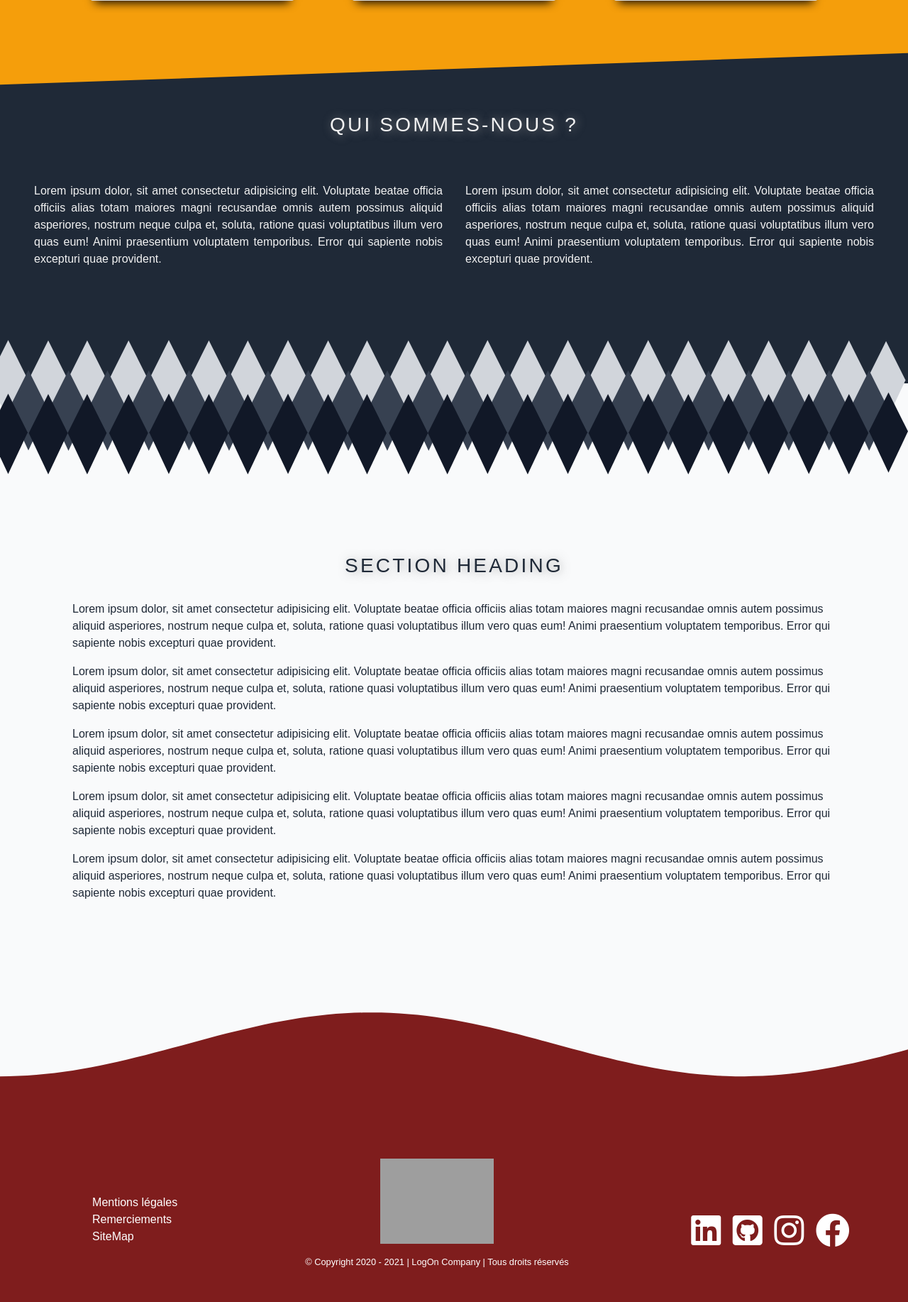
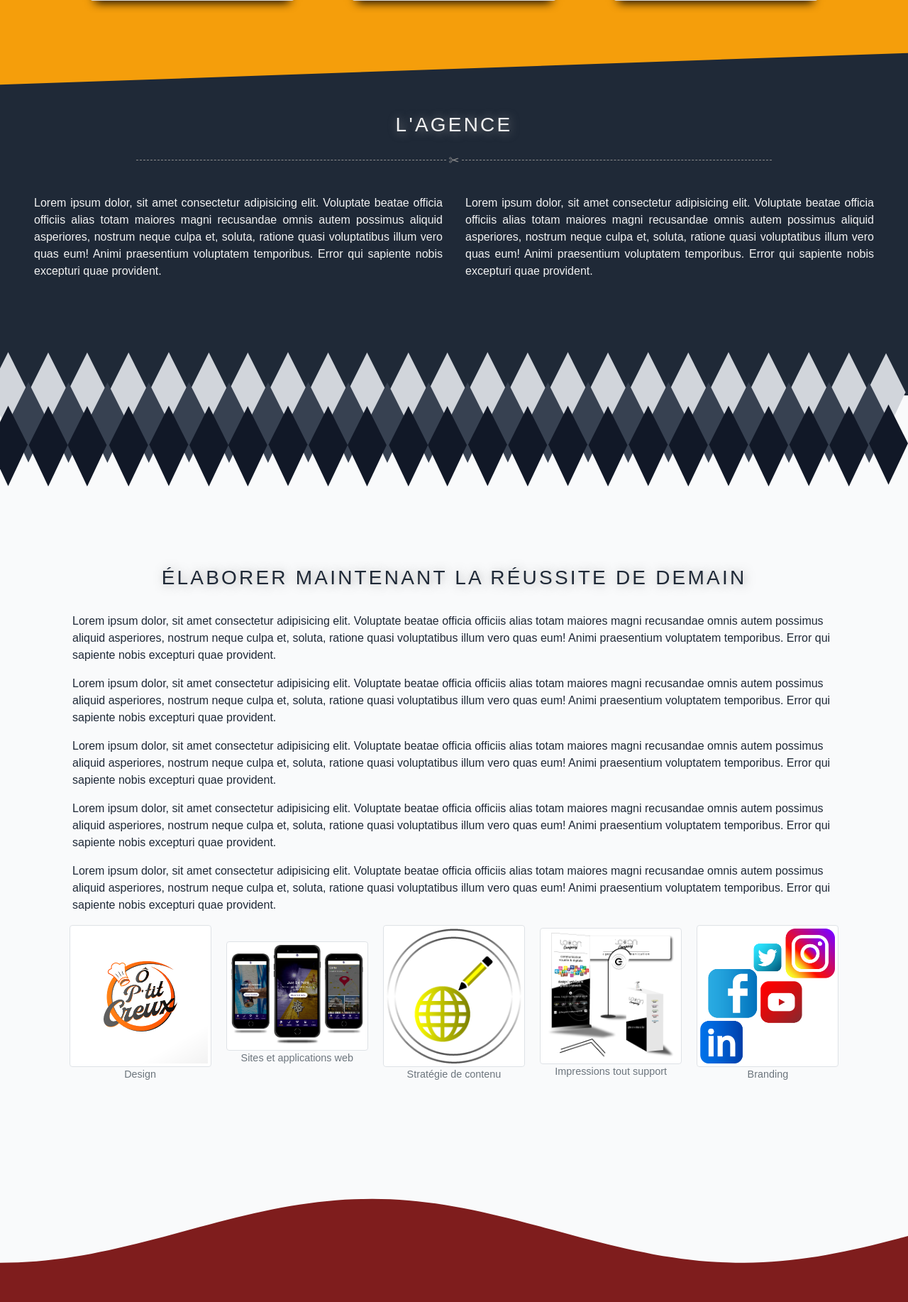
Before and after one commit to Khresterion/template_static_site, a PHP site: page / in a window 1280 px wide. Shown: the part 2045-3879 px from the top of the page at 71% size. Run offline with PHP 8.4, Linux system fonts and the light colour scheme; some libraries are stand-ins or nearby versions; grey boxes are pictures that could not be loaded.

Commit message:
chore: ajout index

```diff
--- a/index.php
+++ b/index.php
@@ -7,9 +7,9 @@
 <?php callHeaderImage() ?>
 
 <section id="section1">
-  <div class="container container_section_1">
+  <div class="container container_section_1" data-aos="fade-up" data-aos-duration="1500">
     <div class="cheque-img">
-      <img src="assets/phone-apple-imac-logon-company.png" alt="apple-phone" class="img-fluid img-anim" data-aos="fade-right" data-aos-offset="300" data-aos-easing="ease-in-sine">
+      <img src="assets/phone-apple-imac-logon-company.png" alt="apple-phone" class="img-fluid img-anim">
     </div>
     <div class="cheque-txt">
       <h2 class="cheque-title">Le chèque numérique</h2>
@@ -30,6 +30,7 @@
 <section id="section2">
   <div class="container container_section_2">
     <!-- <h3>Section Heading</h3> -->
+
     <div class="card" style="width: 18rem;">
       <img src="assets/ElaborSensLGNC.png" class="card-img-top" alt="elabor">
       <div class="card-body">
@@ -39,6 +40,8 @@
         <a href="#" class="btn btn-outline-info">Lire l'article</a>
       </div>
     </div>
+
+
 
     <div class="card" style="width: 18rem;">
       <img src="assets/ElaborSensLGNC.png" class="card-img-top" alt="elabor">
@@ -59,13 +62,13 @@
         <a href="#" class="btn btn-outline-info">Lire l'article</a>
       </div>
     </div>
-
   </div>
 </section>
 
 <section id="section3">
-  <h3 class='text-center mt-4'>Qui sommes-nous ?</h3>
-  <div class="container-fluid container_section_3">
+  <h3 class='text-center mt-4' data-aos="fade-up" data-aos-duration="1500">L'agence</h3>
+  <hr class="hr-1" data-aos="fade-up" data-aos-duration="1500">
+  <div class="container-fluid container_section_3" data-aos="fade-up" data-aos-duration="1500">
     <div>
       <p>Lorem ipsum dolor, sit amet consectetur adipisicing elit. Voluptate beatae officia officiis alias totam maiores magni recusandae omnis autem possimus aliquid asperiores, nostrum neque culpa et, soluta, ratione quasi voluptatibus illum vero quas eum! Animi praesentium voluptatem temporibus. Error qui sapiente nobis excepturi quae provident.</p>
     </div>
@@ -173,14 +176,41 @@
 </svg>
 
 <section id="section4">
-  <div class="container container_section_4">
-    <h3 class="text-center">Section Heading</h3>
+
+  <div class="container container_section_4" data-aos="fade-up" data-aos-duration="1500">
+    <h3 class="text-center">élaborer maintenant la réussite de demain</h3>
     <p>Lorem ipsum dolor, sit amet consectetur adipisicing elit. Voluptate beatae officia officiis alias totam maiores magni recusandae omnis autem possimus aliquid asperiores, nostrum neque culpa et, soluta, ratione quasi voluptatibus illum vero quas eum! Animi praesentium voluptatem temporibus. Error qui sapiente nobis excepturi quae provident.</p>
     <p>Lorem ipsum dolor, sit amet consectetur adipisicing elit. Voluptate beatae officia officiis alias totam maiores magni recusandae omnis autem possimus aliquid asperiores, nostrum neque culpa et, soluta, ratione quasi voluptatibus illum vero quas eum! Animi praesentium voluptatem temporibus. Error qui sapiente nobis excepturi quae provident.</p>
     <p>Lorem ipsum dolor, sit amet consectetur adipisicing elit. Voluptate beatae officia officiis alias totam maiores magni recusandae omnis autem possimus aliquid asperiores, nostrum neque culpa et, soluta, ratione quasi voluptatibus illum vero quas eum! Animi praesentium voluptatem temporibus. Error qui sapiente nobis excepturi quae provident.</p>
     <p>Lorem ipsum dolor, sit amet consectetur adipisicing elit. Voluptate beatae officia officiis alias totam maiores magni recusandae omnis autem possimus aliquid asperiores, nostrum neque culpa et, soluta, ratione quasi voluptatibus illum vero quas eum! Animi praesentium voluptatem temporibus. Error qui sapiente nobis excepturi quae provident.</p>
     <p>Lorem ipsum dolor, sit amet consectetur adipisicing elit. Voluptate beatae officia officiis alias totam maiores magni recusandae omnis autem possimus aliquid asperiores, nostrum neque culpa et, soluta, ratione quasi voluptatibus illum vero quas eum! Animi praesentium voluptatem temporibus. Error qui sapiente nobis excepturi quae provident.</p>
+
+    <div class="row row_section_4 text-center">
+      <div class="pb-4">
+        <img src="assets/OPtitCreuxLGNC.png" alt="logos" class="img-thumbnail img-section-4">
+        <figcaption class="figure-caption">Design</figcaption>
+      </div>
+      <div class="pb-4">
+        <img src="assets/AppJDPTel.png" alt="app" class="img-thumbnail img-section-4">
+        <figcaption class="figure-caption">Sites et applications web</figcaption>
+      </div>
+      <div class="pb-4">
+        <img src="assets/WebDesignIcon.png" alt="design" class="img-thumbnail img-section-4">
+        <figcaption class="figure-caption">Stratégie de contenu</figcaption>
+      </div>
+      <div class="pb-4">
+        <img src="assets/RollUpHome.png" alt="strategie" class="img-thumbnail img-section-4">
+        <figcaption class="figure-caption">Impressions tout support</figcaption>
+      </div>
+      <div class="pb-4">
+        <img src="assets/NetworkHome.png" alt="banding" class="img-thumbnail img-section-4">
+        <figcaption class="figure-caption">Branding</figcaption>
+      </div>
+
+    </div>
+
   </div>
+
 </section>
 
 <?php callFooter() ?>
--- a/style/common.css
+++ b/style/common.css
@@ -36,6 +36,24 @@ h6 {
   text-transform: uppercase;
 
   text-shadow: 2px 1px 13px rgba(150, 150, 150, 0.81);
+}
+
+hr.hr-1 {
+  border: 0;
+  border-top: 1px dashed #8c8c8c;
+  text-align: center;
+  width: 70vw;
+}
+
+hr.hr-1:after {
+  content: "\002702";
+  display: inline-block;
+  position: relative;
+  top: -13px;
+  padding: 0 3px;
+  background: #1f2937;
+  color: #8c8c8c;
+  font-size: 18px;
 }
 
 /********************************/
--- a/style/index.css
+++ b/style/index.css
@@ -120,6 +120,13 @@ section {
   color: #1f2937;
   box-shadow: 0px 10px 13px -7px #000000, 5px 5px 15px 5px rgba(0, 0, 0, 0);
 }
+.container_section_2 .card {
+  transition: 1s;
+}
+
+.container_section_2 .card:hover {
+  transform: scale(0.9);
+}
 
 .container_section_2 {
   width: 100%;
@@ -182,6 +189,19 @@ svg {
   color: #1f2937;
 }
 
+.img-section-4 {
+  width: 200px;
+}
+
+.row_section_4 {
+  display: flex;
+  align-items: center;
+  justify-content: space-around;
+}
+
+.row_section_4 .img-separator {
+}
+
 .one {
   display: flex;
   flex-direction: column;
@@ -200,6 +220,13 @@ svg {
 .one a:hover {
   letter-spacing: 0.1rem;
   transition-duration: 1s;
+}
+
+.pb-4 img {
+  transition: 0.7s;
+}
+.pb-4 img:hover {
+  transform: rotate(360deg) scale(1.5);
 }
 
 /* progress bars */
--- a/view/header.php
+++ b/view/header.php
@@ -11,7 +11,7 @@ function callHead(string $title, string $css)
     <head>
         <title><?= $title ?></title>
 
-        <link rel="shortcut icon" href="images/icon-index.png">
+        <link rel="shortcut icon" href="assets/LGNC-Favicon.png">
 
         <meta name="image" property="og:image" content="https://dark-room.fr/images/index.JPG">
         <meta name="author" content="Jérémy Boulanger aka Jems Baker">
```
Also changed, not shown: assets/AppJDPTel.png (added), assets/GadgetsLGNC.png (added), assets/JDPWeb.png (added), assets/LGNC-Favicon.png (added), assets/NetworkHome.png (added), assets/OPtitCreuxLGNC.png (added), assets/OriflammePrix.png (added), assets/RollUpHome.png (added), assets/WebDesignIcon.png (added), assets/WebLGNC.png (added).
